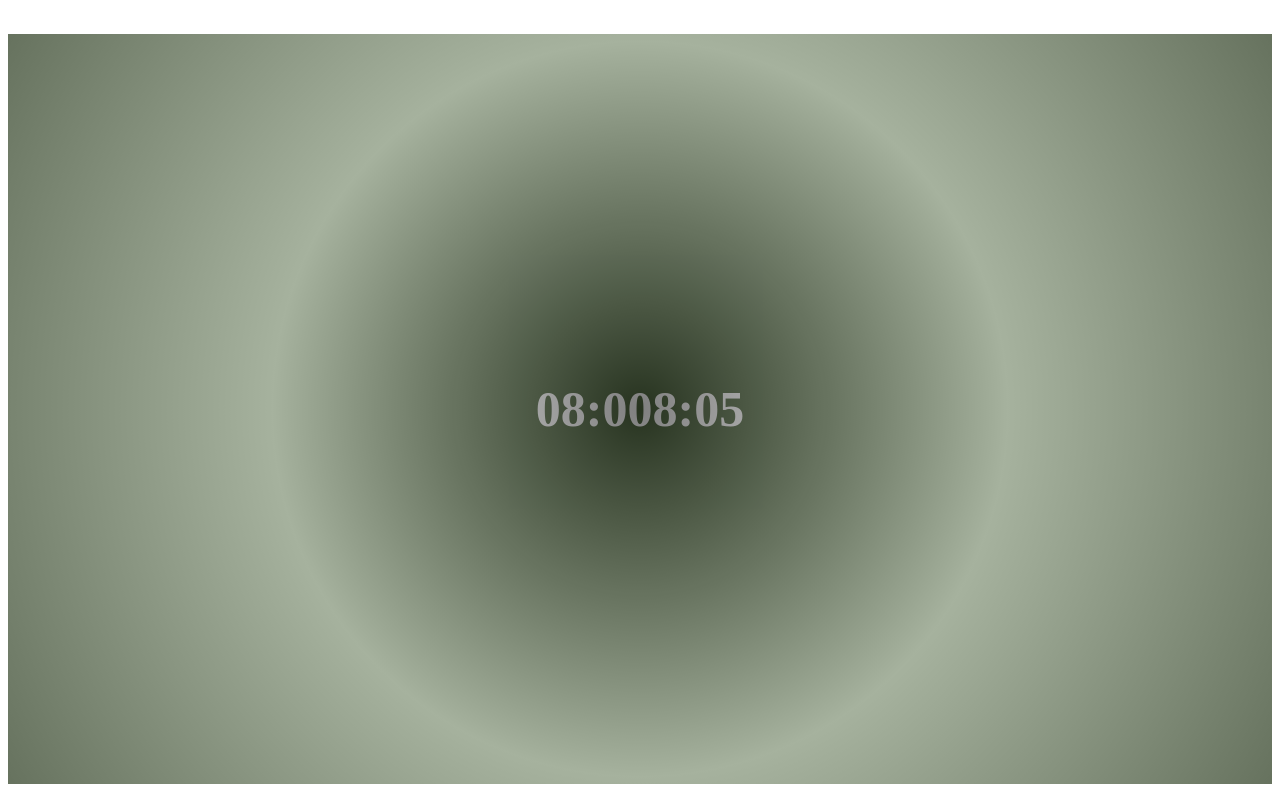
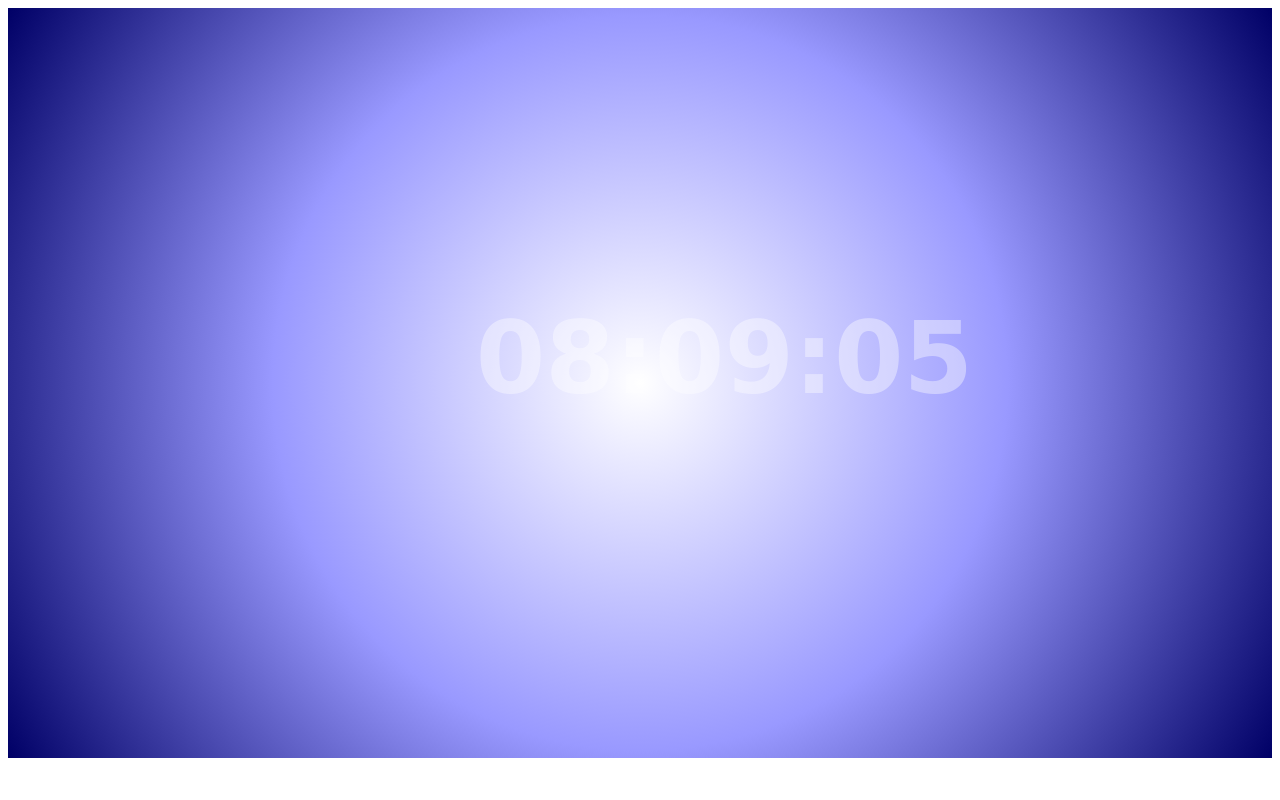
Before and after one commit to sam123evers/colorClock, a plain HTML site: page index.html in a window 1280 px wide. Drawn offline with Linux system fonts and the light colour scheme; a web font is replaced by a local one.

Commit message:
made clock colors more vibrant, added onmouseover, added font

```diff
--- a/index.html
+++ b/index.html
@@ -1,13 +1,18 @@
 <!DOCTYPE html>
 <html>
 <head>
+	<script src="https://use.fontawesome.com/3ac73fcda9.js"></script>
+	<link href="https://fonts.googleapis.com/css?family=Fascinate+Inline" rel="stylesheet">
 	<title></title>
 	<link rel="stylesheet" type="text/css" href="styles/style.css">
 </head>
 <body>
 	<div class="entire">
-		<div class="colorFilm">
-			<h1 id="time"></h1>
+		<div id="colorFilm">
+
+				<h1 id="theTime"></h1>
+				<h1 id="theHexCode"></h1>
+
 		</div>
 	</div>
 	<script type="text/javascript" src="scripts/script.js"></script>
--- a/scripts/script.js
+++ b/scripts/script.js
@@ -1,38 +1,71 @@
-
-var clock = document.getElementById('time');
-var color = document.getElementsByClassName('colorFilm')
-
-
-
-
-
+//here we grab <h1> theTime and store it as a variable called clock
+var clock = document.getElementById('theTime');
+//next we grab the <div> colorFilm and store it as a variable called colorFilm
+var colorFilm = document.getElementById('colorFilm')
+//here we declare a function called hexClock
+var theHexCode = document.getElementById('theHexCode')
 var hexClock = function() {
+	//we get a new Date object and store it as a variable called d
 	var d = new Date()
+	//we set hours minutes and seconds as variables
 	var hrs = d.getHours().toString()
 	var min = d.getMinutes().toString()
 	var sec = d.getSeconds().toString()
 
 	if(hrs.length < 2) {
-		hrs = '0' + hrs
-	}
-	if(min.length < 2) {
-		min = '0' + hrs
-	}
-	if(sec.length < 2) {
-		sec = '0' + sec
+		hrs = "0" + hrs
 	}
 
-	var clockString = hrs + ':' + min + ':' + sec
+	if(min.length < 2) {
+		min = "0" + min
+	}
 
-	var colorString = '#' + sec + hrs + min
+	if(sec.length < 2) {
+		sec = "0" + sec
+	}
+
+	//we set the hours minutes and seconds variables with colons in between them
+	//and store that as a variable called clockString
+
+	var clockString =   hrs + ':' + min + ':' + sec
 
 	clock.textContent = clockString
 
-	var colorChangeMagic = document.querySelector('.colorFilm')
+	if (hrs.toString().startsWith("2")) {
+		hrs = "ff"
+	}
 
-	colorChangeMagic.style.background = colorString
+	if (hrs.toString().startsWith("1")) {
+		hrs = "e4"
+	}
+
+	if (hrs.toString().startsWith("0")) {
+		hrs = "#cc"
+	}
+
+	var hexString = "#" + hrs + min + sec
+
+	colorFilm.style.background = hexString.toString(16)
+
+	theHexCode.textContent = hexString.toString(16)
+
+	clock.onmouseover = function() {
+		clock.style.opacity = 0
+		theHexCode.style.opacity = 1
+		console.log('onmouseover')
+	}
+
+	clock.onmouseout = function() {
+		clock.style.opacity = 1
+		theHexCode.style.opacity = 0
+	}
+
+
+
 
 }
 
+
+
 hexClock()
 setInterval(hexClock, 1000)
--- a/styles/style.css
+++ b/styles/style.css
@@ -1,15 +1,14 @@
 * {
 	box-sizing: border-box;
-	/*border: 1px solid blue;*/
 }
 
 body {
 	height: 750px;
 }
 
-.colorFilm {
-	background: #4e663f;
-	opacity: .5;
+#colorFilm {
+
+	opacity: .4;
 	height: 100%;
 	width: 100%;
 }
@@ -17,12 +16,35 @@ body {
 .entire {
 	height: 100%;
 	width: 100%;
-	background: radial-gradient(circle, black, white, grey);
+	position: relative;
+	background: radial-gradient(circle, #ffffff, #9999ff, #000066);
+	/*background: radial-gradient(circle, black, grey, white);*/
 }
 
-#time {
-	font-size: 50px;
+#theTime {
+	z-index: 1;
+}
+
+#theTime:hover {
+	cursor: pointer;
+}
+
+#theTime, #theHexCode{
+	font-family: "Fascinate Inline", cursive;
+	font-size: 100px;
 	color: white;
-	line-height: 750px;
-	text-align:center;
+	width: 33%;
+	position: absolute;
+	top: 30%;
+	right: 30%;
 }
+
+#theHexCode {
+	opacity: 0;
+}
+
+
+
+/*#theTime:hover {
+	color: white;
+}*/
```
